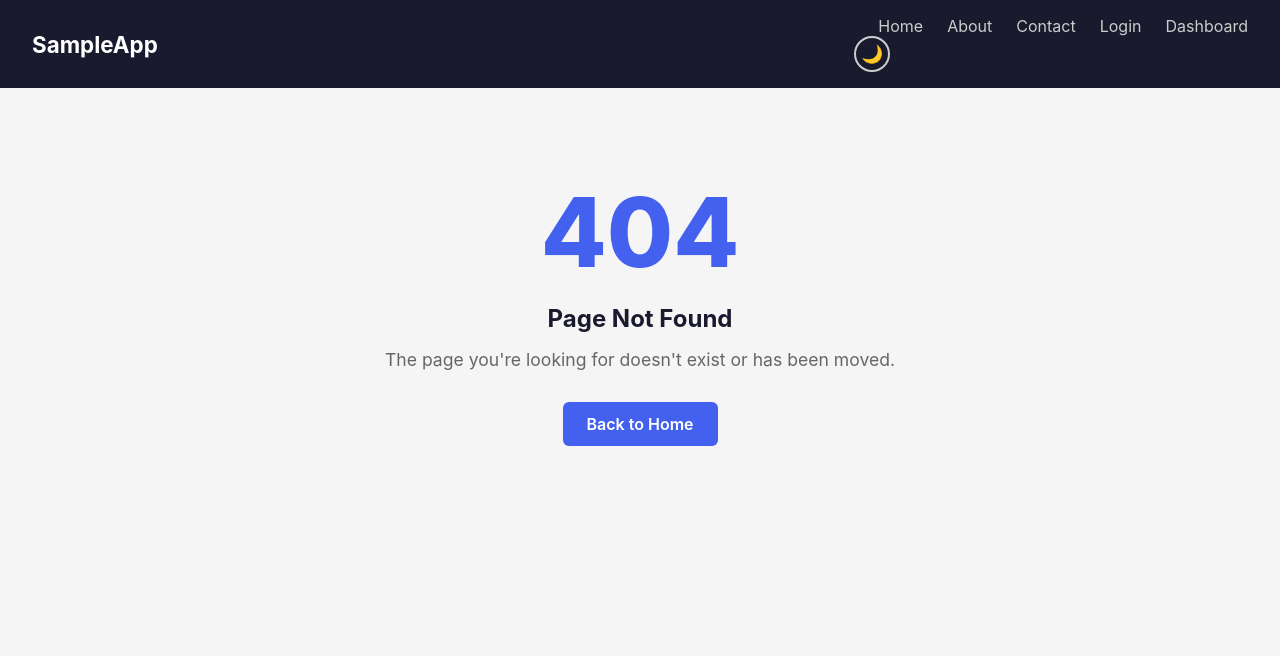
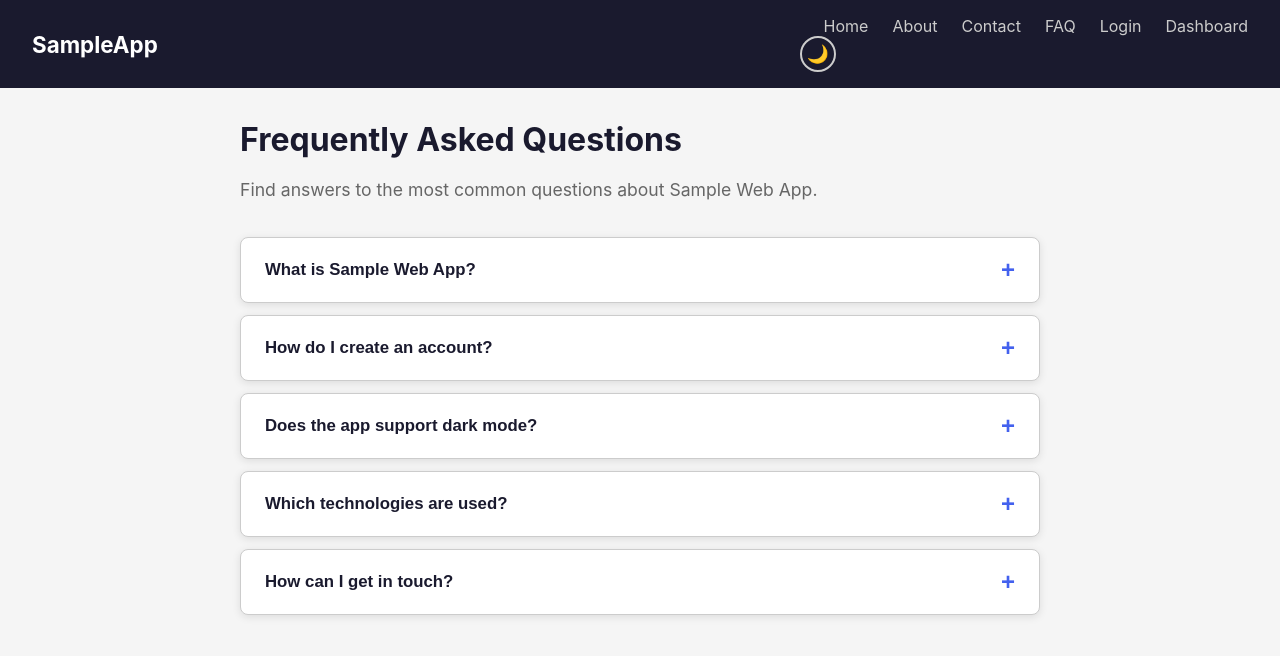
Before and after one commit to microsoft/sample-webapp, a React (Create React App) app: page /faq in a window 1280 px wide. Before the commit this address had no page. Shown: the top 656 px of the page. Built offline with nearby package versions, Linux system fonts and the light colour scheme.

Commit message:
Add FAQ page with accordion feature

```diff
--- a/src/App.js
+++ b/src/App.js
@@ -7,6 +7,7 @@ import Login from './pages/Login';
 import Dashboard from './pages/Dashboard';
 import About from './pages/About';
 import Contact from './pages/Contact';
+import FAQ from './pages/FAQ';
 import NotFound from './pages/NotFound';
 import './App.css';
 
@@ -22,6 +23,7 @@ function App() {
             <Route path="/dashboard" element={<Dashboard />} />
             <Route path="/about" element={<About />} />
             <Route path="/contact" element={<Contact />} />
+            <Route path="/faq" element={<FAQ />} />
             <Route path="*" element={<NotFound />} />
           </Routes>
         </main>
--- a/src/components/Navbar.js
+++ b/src/components/Navbar.js
@@ -11,6 +11,7 @@ function Navbar() {
         <Link to="/">Home</Link>
         <Link to="/about">About</Link>
         <Link to="/contact">Contact</Link>
+        <Link to="/faq">FAQ</Link>
         <Link to="/login">Login</Link>
         <Link to="/dashboard">Dashboard</Link>
         <ThemeToggle />
--- /dev/null
+++ b/src/pages/FAQ.css
@@ -0,0 +1,65 @@
+.faq {
+  max-width: 800px;
+  margin: 0 auto;
+}
+
+.faq-intro {
+  margin-bottom: 2rem;
+  line-height: 1.7;
+  font-size: 1.1rem;
+  color: var(--color-text-secondary);
+}
+
+.faq-list {
+  list-style: none;
+  padding: 0;
+  margin: 0;
+  display: flex;
+  flex-direction: column;
+  gap: 0.75rem;
+}
+
+.faq-item {
+  background: var(--color-surface);
+  border: 1px solid var(--color-border);
+  border-radius: 8px;
+  box-shadow: 0 2px 8px var(--color-card-shadow);
+  overflow: hidden;
+}
+
+.faq-question {
+  width: 100%;
+  display: flex;
+  align-items: center;
+  justify-content: space-between;
+  gap: 1rem;
+  padding: 1.25rem 1.5rem;
+  background: none;
+  border: none;
+  cursor: pointer;
+  font-size: 1.05rem;
+  font-weight: 600;
+  color: var(--color-heading);
+  text-align: left;
+}
+
+.faq-question:hover {
+  color: var(--color-primary);
+}
+
+.faq-icon {
+  flex-shrink: 0;
+  font-size: 1.5rem;
+  line-height: 1;
+  color: var(--color-primary);
+}
+
+.faq-answer {
+  padding: 0 1.5rem 1.25rem;
+  line-height: 1.7;
+  color: var(--color-text);
+}
+
+.faq-answer p {
+  margin: 0;
+}
--- /dev/null
+++ b/src/pages/FAQ.js
@@ -0,0 +1,85 @@
+import React, { useState } from 'react';
+import './FAQ.css';
+
+const faqs = [
+  {
+    question: 'What is Sample Web App?',
+    answer:
+      'Sample Web App is a modern React application built to demonstrate front-end best practices and serve as a testing ground for Playwright end-to-end tests.',
+  },
+  {
+    question: 'How do I create an account?',
+    answer:
+      'Head over to the Login page and use the provided demo credentials. This sample app uses a mock authentication service, so no real sign-up is required.',
+  },
+  {
+    question: 'Does the app support dark mode?',
+    answer:
+      'Yes! Use the theme toggle in the navigation bar to switch between light and dark themes. Your preference is remembered across sessions.',
+  },
+  {
+    question: 'Which technologies are used?',
+    answer:
+      'The app is built with React 18, React Router v6, and plain CSS3. End-to-end tests are written with Playwright.',
+  },
+  {
+    question: 'How can I get in touch?',
+    answer:
+      'Visit the Contact page and fill out the form. We would love to hear your questions and feedback.',
+  },
+];
+
+function FAQ() {
+  const [openIndex, setOpenIndex] = useState(null);
+
+  const toggle = (index) => {
+    setOpenIndex((current) => (current === index ? null : index));
+  };
+
+  return (
+    <div className="faq">
+      <h1>Frequently Asked Questions</h1>
+      <p className="faq-intro">
+        Find answers to the most common questions about Sample Web App.
+      </p>
+
+      <ul className="faq-list">
+        {faqs.map((faq, index) => {
+          const isOpen = openIndex === index;
+          const panelId = `faq-panel-${index}`;
+          const buttonId = `faq-button-${index}`;
+
+          return (
+            <li key={faq.question} className="faq-item">
+              <button
+                type="button"
+                id={buttonId}
+                className="faq-question"
+                aria-expanded={isOpen}
+                aria-controls={panelId}
+                onClick={() => toggle(index)}
+              >
+                <span>{faq.question}</span>
+                <span className="faq-icon" aria-hidden="true">
+                  {isOpen ? '−' : '+'}
+                </span>
+              </button>
+              {isOpen && (
+                <div
+                  id={panelId}
+                  role="region"
+                  aria-labelledby={buttonId}
+                  className="faq-answer"
+                >
+                  <p>{faq.answer}</p>
+                </div>
+              )}
+            </li>
+          );
+        })}
+      </ul>
+    </div>
+  );
+}
+
+export default FAQ;
```
